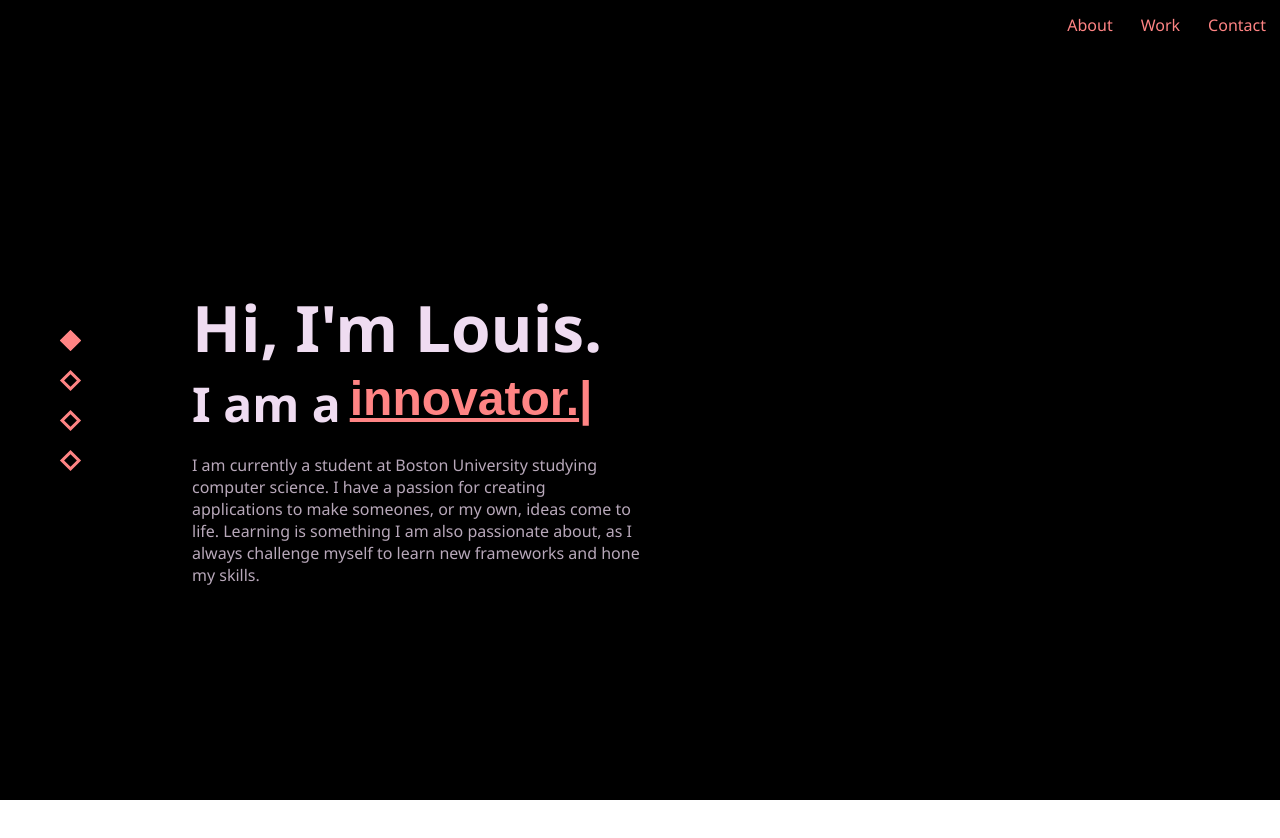
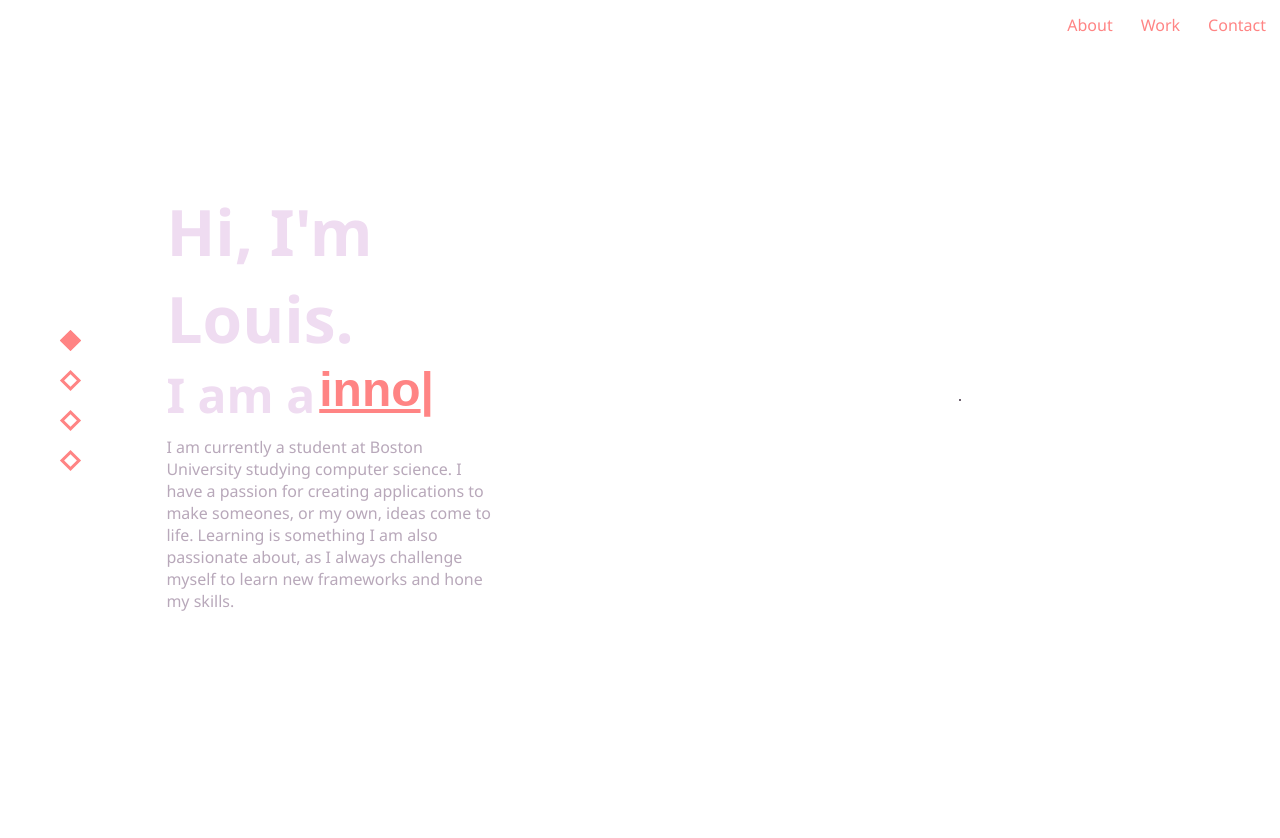
Before and after one commit to louisg1337/next-js-website, a Next.js app: page / in a window 1280 px wide. Shown: the top 838 px of the page. Before the commit the page ends 800 px from the top, so only its background shows below. Built offline with nearby package versions, Linux system fonts and the light colour scheme.

Commit message:
Started working on integrating three js

```diff
--- a/components/Landing.js
+++ /dev/null
@@ -1,42 +0,0 @@
-import './section.css';
-import './landing.css';
-import { TypeAnimation } from 'react-type-animation';
-
-export default function Landing({name}) {
-
-    return (
-        <div className="section">
-            <div className="wrapperSection">
-                <h1 className="nameText">Hi, I'm Louis.</h1>
-                <div className="defineWrapper">
-                    <h2 className='defineText'>I am a</h2>
-                    <TypeAnimation
-                    sequence={[
-                        'student.',
-                        2000,
-                        'innovator.', // Types 'One'
-                        2000, // Waits 1s
-                        'creator.', // Deletes 'One' and types 'Two'
-                        2000, // Waits 2s
-                        'developer.', // Types 'Three' without deleting 'Two'
-                        2000
-                    ]}
-                    wrapper="div"
-                    cursor={true}
-                    repeat={Infinity}
-                    style={{ fontSize: "clamp(1rem, 8vw, 3rem)", color: '#FF8484', fontFamily: 'Arial', textDecorationLine:'underline', fontWeight: 'bold'}}
-                    className="typeAnimation"
-                    />
-                </div>
-                <div className='introTextWrapper'>
-                    <p className="introText">
-                        I am currently a student at Boston University studying computer science.
-                        I have a passion for creating applications to make someones, or my own, ideas come to life.
-                        Learning is something I am also passionate about, as I always challenge myself to learn new frameworks
-                        and hone my skills.
-                    </p>
-                </div>
-            </div>
-        </div>
-    );
-}
--- /dev/null
+++ b/components/landing/Landing.js
@@ -0,0 +1,51 @@
+import '../section.css';
+import './landing.css';
+
+import Planet from '../planet/Planet';
+import { TypeAnimation } from 'react-type-animation';
+
+export default function Landing({name}) {
+
+    return (
+        <div className="section">
+            <div className="wrapperSection">
+                <div style={{marginLeft: '20%'}}>
+                    <h1 className="nameText">Hi, I'm Louis.</h1>
+                    <div className="defineWrapper">
+                        <h2 className='defineText'>I am a</h2>
+                        <TypeAnimation
+                        sequence={[
+                            'student.',
+                            2000,
+                            'innovator.', // Types 'One'
+                            2000, // Waits 1s
+                            'creator.', // Deletes 'One' and types 'Two'
+                            2000, // Waits 2s
+                            'developer.', // Types 'Three' without deleting 'Two'
+                            2000
+                        ]}
+                        wrapper="div"
+                        cursor={true}
+                        repeat={Infinity}
+                        style={{ fontSize: "clamp(1rem, 8vw, 3rem)", color: '#FF8484', fontFamily: 'Arial', textDecorationLine:'underline', fontWeight: 'bold'}}
+                        className="typeAnimation"
+                        />
+                    </div>
+                    <div className='introTextWrapper'>
+                        <p className="introText">
+                            I am currently a student at Boston University studying computer science.
+                            I have a passion for creating applications to make someones, or my own, ideas come to life.
+                            Learning is something I am also passionate about, as I always challenge myself to learn new frameworks
+                            and hone my skills.
+                        </p>
+                    </div>
+                </div>
+            </div>
+            <div className='planetContainer'>
+                <div className='planet'>
+                    <Planet />
+                </div>
+            </div>
+        </div>
+    );
+}
--- a/components/landing.css
+++ b/components/landing/landing.css
@@ -1,7 +1,10 @@
 .wrapperSection {
-    width: 80%;
+    width: 50%;
     height: 45%;
     padding: 5%;
+    display: flex;
+    justify-content: center;
+    align-items: center;
 }
 
 .nameText {
@@ -24,10 +27,23 @@
 }
 
 .introTextWrapper {
-    width: 50%;
+    width: 80%;
     margin-top: 2%;
 }
 
 .introText {
     font-size: clamp(0.5rem, 6vw, 1rem);
 }
+
+.planetContainer {
+    width: 50%;
+    height: 100%;
+    display: flex;
+    justify-content: center;
+    align-items: center;
+}
+
+.planet {
+    width: 50%;
+    height: 50%;
+}
--- /dev/null
+++ b/components/planet/Planet.js
@@ -0,0 +1,19 @@
+import { Canvas } from '@react-three/fiber'
+import { OrbitControls } from '@react-three/drei'
+
+export default function Planet() {
+    return (
+        <Canvas orthographic={true}>
+
+            <ambientLight intensity={0.3} color="#B8A8BA" />
+
+            <mesh position={[0,0,0]}>
+                <boxGeometry args={[2,2,2]} />
+                <meshStandardMaterial />
+                <OrbitControls enableZoom={false} />
+            </mesh>
+
+
+        </Canvas>
+    )
+}
--- /dev/null
+++ b/components/stars/Stars.js
@@ -0,0 +1,18 @@
+import { useState, useRef, Suspense } from "react";
+import { Canvas, useFrame } from "@react-three/fiber";
+import { Points, PointMaterial, Preload } from '@react-three/drei'
+import * as random from 'maath/random/dist/maath-random.esm'
+
+export default function Stars() {
+    return (
+        <Canvas camera={{ position: [0, 0, 1]}}>
+            <Suspense fallback={null}>
+                <group>
+
+                </group>
+            </Suspense>
+
+            <Preload all />
+        </Canvas>
+    )
+}
--- a/next.config.js
+++ b/next.config.js
@@ -5,4 +5,7 @@ const nextConfig = {
   },
 }
 
+const withTM = require('next-transpile-modules')(['three'])
+module.exports = withTM()
+
 module.exports = nextConfig
--- a/src/app/page.css
+++ b/src/app/page.css
@@ -7,6 +7,12 @@
     width: 100%;
     -ms-overflow-style: none;
     scrollbar-width: none;
-    background-color: black;
+    background-color: none;
 
 }
+
+.starContainer {
+    position: absolute;
+    width: 100%;
+    height: 400%;
+}
--- a/src/app/page.js
+++ b/src/app/page.js
@@ -5,11 +5,12 @@ import Image from 'next/image'
 import { Inter } from 'next/font/google'
 import styles from './page.css'
 
-import Landing from '../../components/Landing'
-import Picker from '../../components/Picker'
+import Landing from '../../components/landing/Landing'
+import Picker from '../../components/picker/Picker'
 import Work from '../../components/work/Work'
 import About from '../../components/about/About'
 import Contact from '../../components/contact/Contact'
+import Stars from '../../components/stars/Stars'
 
 const inter = Inter({ subsets: ['latin'] })
 
@@ -55,6 +56,9 @@ export default function Home() {
               scrollTo={scrollTo}
               current={current}
       />
+      <div className="starContainer">
+        <Stars />
+      </div>
       <div ref={bodyRef} className='landingContainer' onScroll={getscroll}>
         <div ref={welcomeRef}><Landing name={"Welcome"}/></div>
         <div ref={aboutRef}><About/></div>
```
Also changed, not shown: package.json (+8 -1 lines), components/picker/Picker.js (renamed from components/Picker.js), components/picker/picker.css (renamed from components/picker.css), 1 other file (tests, documents, lock files or other folders).
